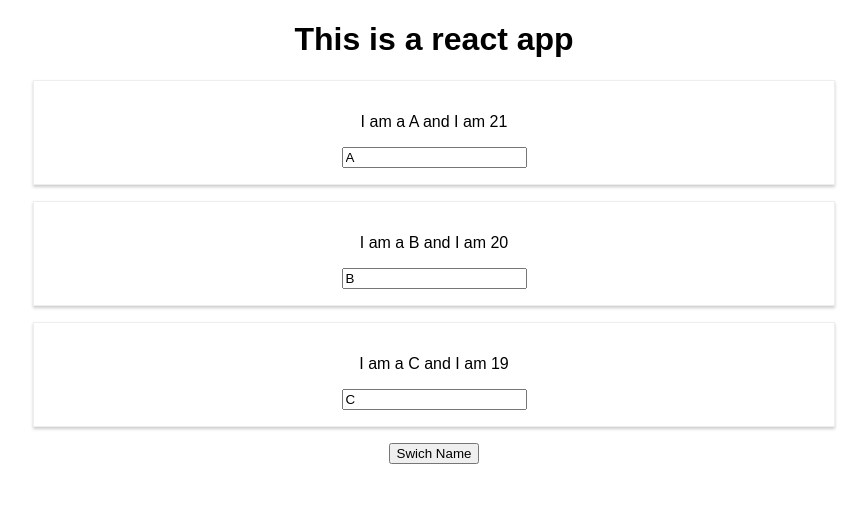
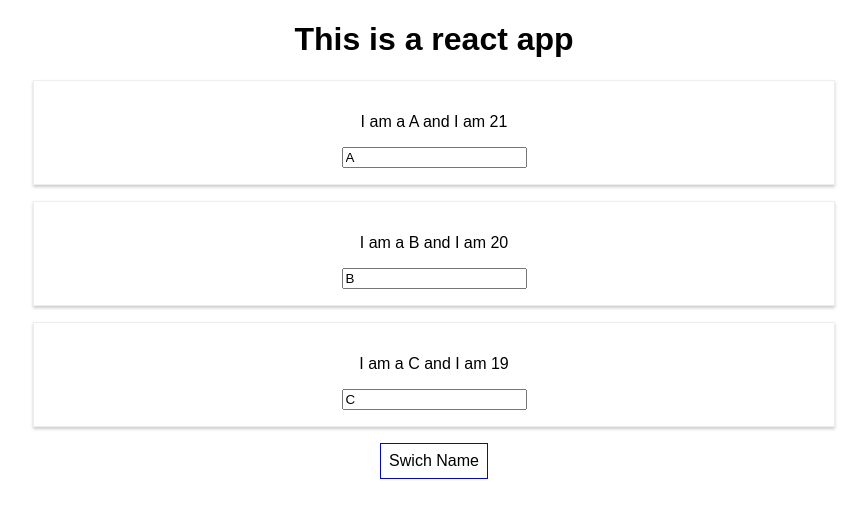
Before and after one commit to pravi-cet/react-sample, a React (Create React App) app: page / in a window 1280 px wide. Shown: the top 518 px of the page, without its empty margins (206-1073 px from the left). Built offline with nearby package versions, Linux system fonts and the light colour scheme.

Commit message:
Inline style in js

```diff
--- a/src/App.js
+++ b/src/App.js
@@ -32,13 +32,20 @@ changeNameHandler = (event) => {
   );
 }
   render() {
+    const style = {
+      backgroundColor: 'white',
+      font: 'inherit',
+      border: '1px solid blue',
+      padding: '8px',
+      cursor: 'pointer'
+    }
     return (
       <div className="App">
       <h1>This is a react app</h1>
       <Person name={this.state.persons[0].name} age={this.state.persons[0].age}/>
       <Person name={this.state.persons[1].name} age={this.state.persons[1].age} changed={this.changeNameHandler}/>
       <Person name={this.state.persons[2].name} age={this.state.persons[2].age} click={this.switchNameHandler.bind(this, "PName")}/>
-      <button onClick={() => this.switchNameHandler('NameAsParam')}>Swich Name</button>
+      <button style={style} onClick={() => this.switchNameHandler('NameAsParam')}>Swich Name</button>
       </div>
     );
   }
```
